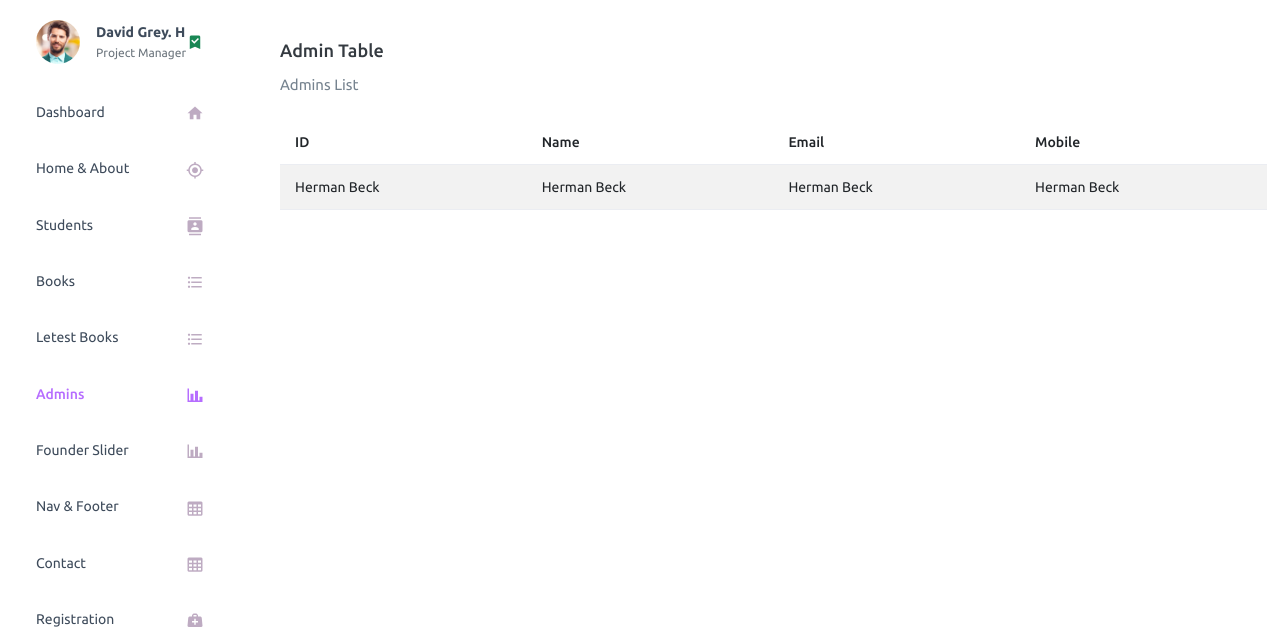
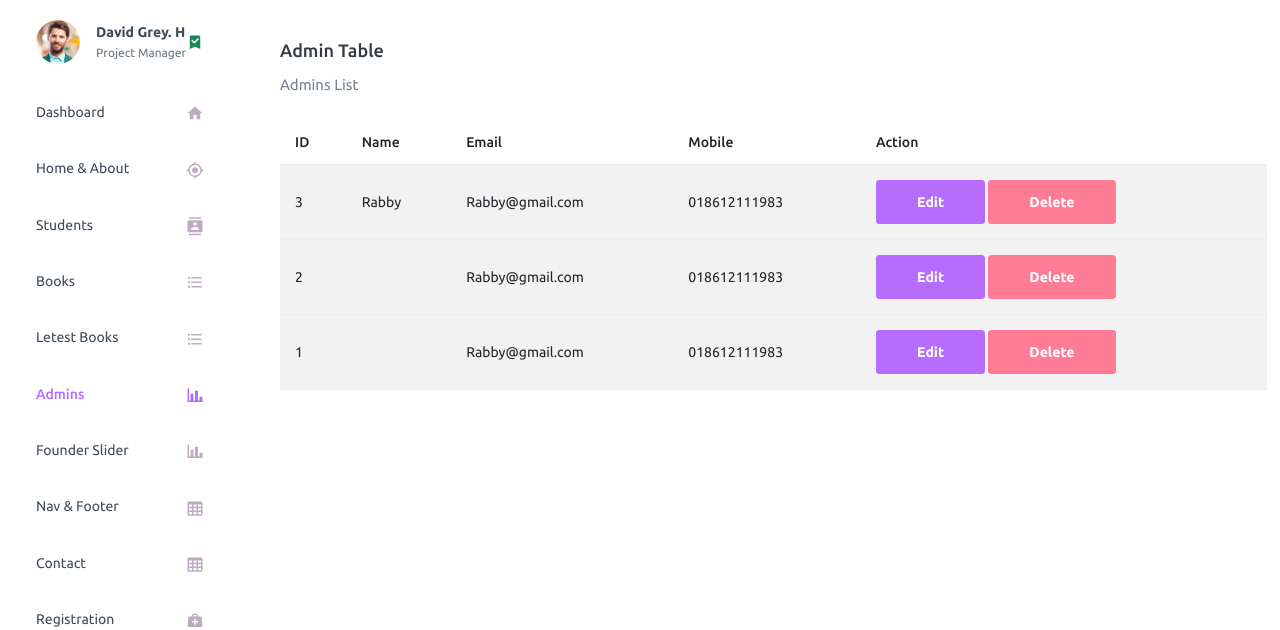
Before and after one commit to Rabby5264/elibrary, a PHP site: page /admin/admins.php in a window 1280 px wide. Shown: the part 70-700 px from the top of the page. Run offline with PHP 8.4, Linux system fonts and the light colour scheme; data comes from the database, SQL or seed files in the repository.

Commit message:
Admin list

```diff
--- a/admin/admins.php
+++ b/admin/admins.php
@@ -1,4 +1,8 @@
-<?php include 'include/header.php'; ?>
+<?php include 'include/header.php';
+include "connection.php";
+$sql    ="SELECT * FROM admin ORDER BY id DESC";
+$result =$db->query($sql);
+?>
         <div class="col-lg-10 grid-margin stretch-card">
                 <div class="card">
                   <div class="card-body">
@@ -12,16 +16,23 @@
                           <th> Name </th>
                           <th> Email </th>
                           <th> Mobile </th>
+                          <th> Action </th>
                         </tr>
                       </thead>
+                      <?php while($row = $result->fetch_assoc()):   ?>
                       <tbody>
 
                         <tr>
-                          <td> Herman Beck </td>
-                          <td> Herman Beck </td>
-                          <td> Herman Beck </td>
-                          <td> Herman Beck </td>
+                          <td><?php echo $row['id']  ;  ?></td>
+                          <td><?php echo $row['name']  ;  ?></td>
+                          <td><?php echo $row['email']  ;  ?></td>
+                          <td><?php echo $row['mobile']  ;  ?></td>
+                          <td>
+                            <a href="admin_edit.php?id=<?php echo $row['id']; ?>" class="btn btn-primary">Edit</a>
+                            <a href="delete_admin.php?id=<?php echo $row['id']; ?>" class="btn btn-danger" onclick="return confirm('Are you sure you want to delete this user?')">Delete</a>
+                          </td>
                         </tr>
+                        <?php endwhile; ?>
 
                       </tbody>
                     </table>
```
